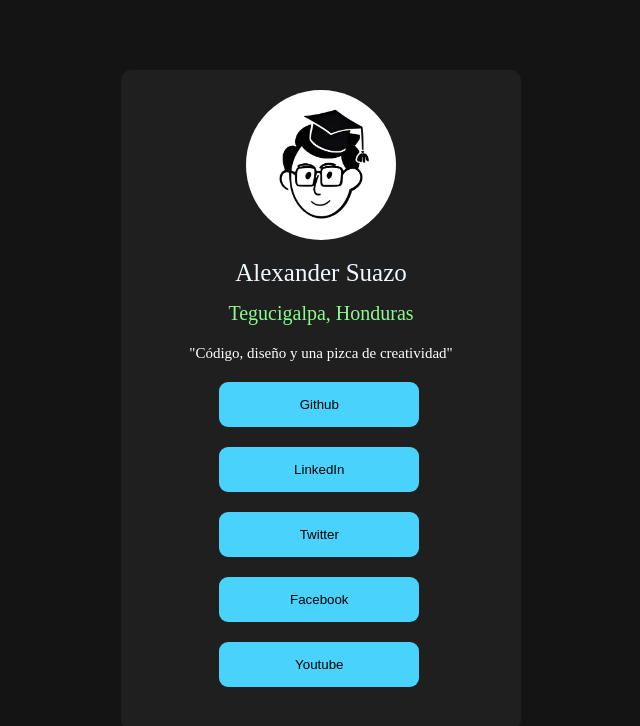
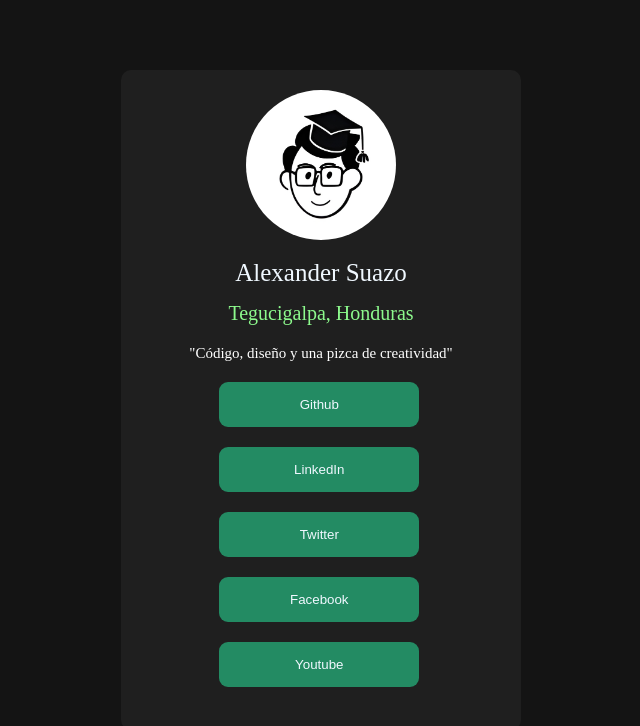
Before and after one commit to Alexanderjms/ProyectosFrontend, a plain HTML site: page Social_Links_Profile/index.html in a window 1280 px wide. Shown: the whole page, without its empty margins (319-959 px from the left). Drawn offline with Linux system fonts and the light colour scheme.

Commit message:
Update button styles in Social Links Profile for improved aesthetics

```diff
--- a/Social_Links_Profile/style.css
+++ b/Social_Links_Profile/style.css
@@ -71,22 +71,23 @@ body{
     height: 45px;
     margin: 10px;
     border-radius: 9px;
-    background: #48d2fc;
+    background: #238b63;
     border: none;
     margin-left: 30px;
     text-align: center;
     cursor: pointer;
     transition: 0.4s;
     margin-top: 20px;
+    color: aliceblue;
    }
 
    .bottone1:hover {
-    box-shadow: 7px 5px 56px -14px #48d2fc;
+    box-shadow: 7px 5px 56px -14px #238b63;
    }
 
    .bottone1:active {
     transform: scale(0.97);
-    box-shadow: 7px 5px 56px -10px #48d2fc;
+    box-shadow: 7px 5px 56px -10px #238b63;
    }
 
 a {
```
